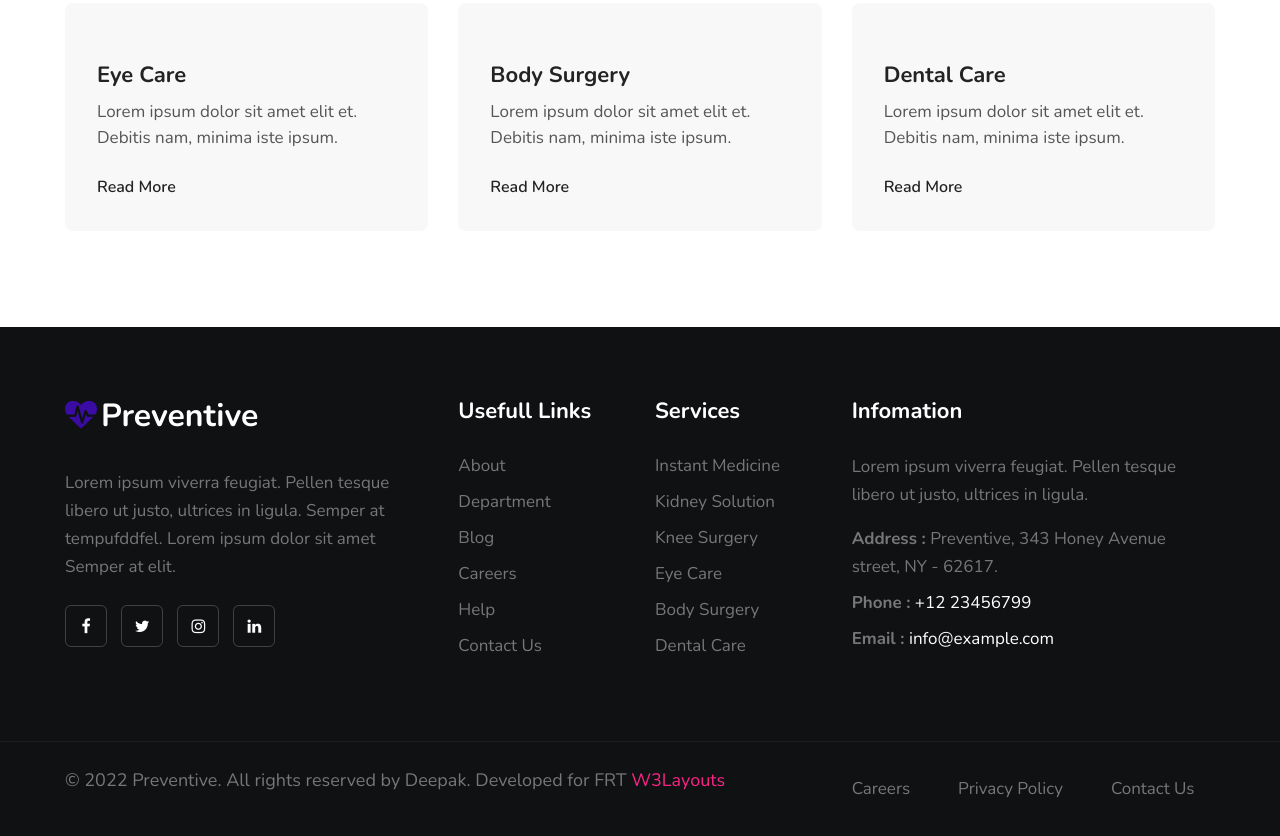
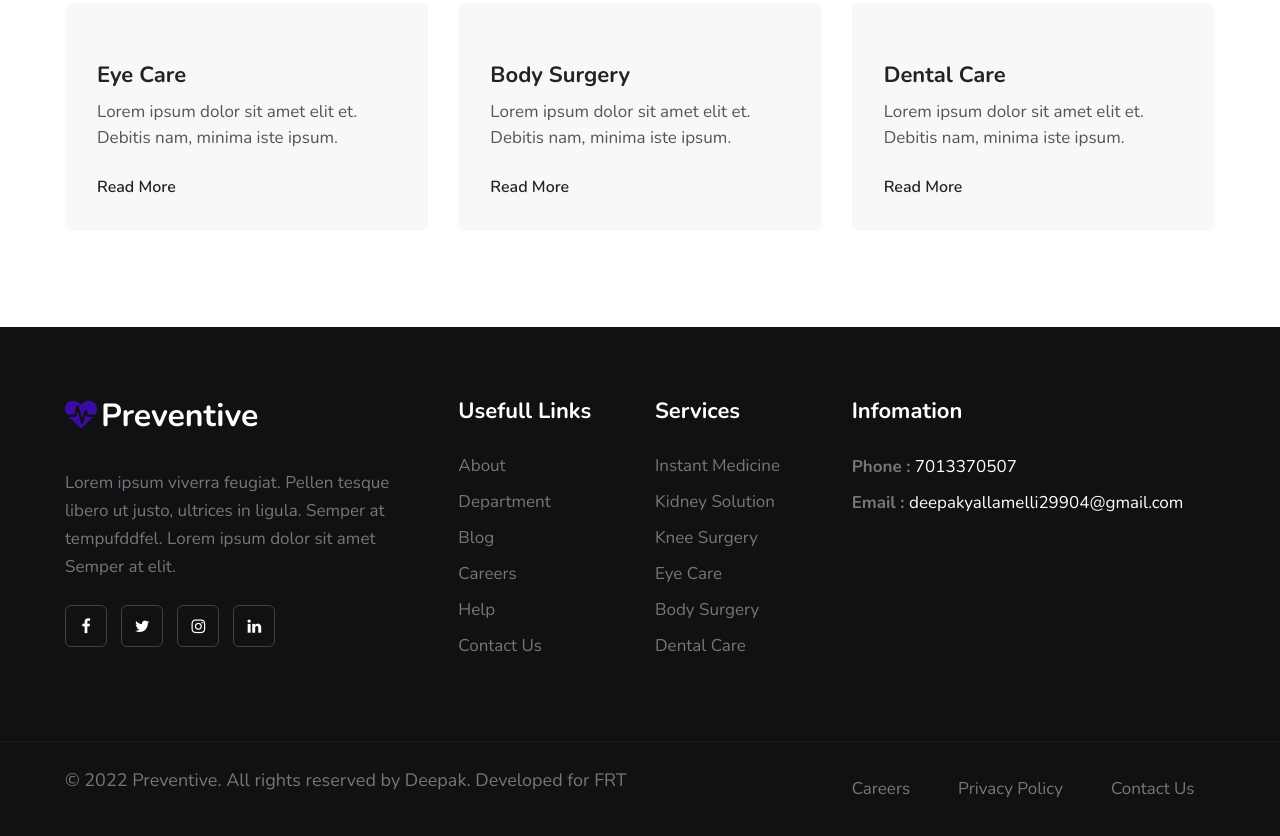
Before and after one commit to yallamellideepak/Health29, a plain HTML site: page services.html in a window 1280 px wide. Shown: the part 2337-3173 px from the top of the page. Drawn offline with nearby package versions, Linux system fonts and the light colour scheme.

Commit message:
Update services.html

```diff
--- a/services.html
+++ b/services.html
@@ -1,4 +1,3 @@
-
 <!doctype html>
 <html lang="zxx">
 
@@ -6,7 +5,7 @@
   <!-- Required meta tags -->
   <meta charset="utf-8">
   <meta name="viewport" content="width=device-width, initial-scale=1, shrink-to-fit=no">
-  <title>Preventive Medical Category Bootstrap Responsive Template | Services :: W3Layouts</title>
+  <title>Preventive Medical Category Bootstrap Responsive Template </title>
   <link href="//fonts.googleapis.com/css?family=Nunito:400,600,700&display=swap" rel="stylesheet">
   <!-- Template CSS -->
   <link rel="stylesheet" href="assets/css/style-starter.css">
@@ -516,10 +515,8 @@
           </div>
           <div class="col-lg-4 col-md-6 col-sm-7 footer-list-29 footer-4 mt-lg-0 mt-5">
             <h6 class="footer-title-29">Infomation</h6>
-            <p class="mb-3">Lorem ipsum viverra feugiat. Pellen tesque libero ut justo, ultrices in ligula.</p>
-            <p><strong>Address :</strong> Preventive, 343 Honey Avenue street, NY - 62617.</p>
-            <p class="my-2"><strong>Phone :</strong> <a href="tel:+12 23456799">+12 23456799</a></p>
-            <p><strong>Email :</strong> <a href="mailto:info@example.com">info@example.com</a></p>
+            <p class="my-2"><strong>Phone :</strong> <a href="tel:7013370507">7013370507</a></p>
+            <p><strong>Email :</strong> <a href="deepakyallamelli29904@gmail.com">deepakyallamelli29904@gmail.com</a></p>
 
 
           </div>
@@ -532,9 +529,7 @@
     <section class="w3l-copyright">
       <div class="container">
         <div class="row bottom-copies">
-          <p class="col-lg-8 copy-footer-29">© 2022 Preventive. All rights reserved by Deepak. Developed for FRT <a
-              href="https://w3layouts.com/" target="_blank">
-              W3Layouts</a></p>
+          <p class="col-lg-8 copy-footer-29">© 2022 Preventive. All rights reserved by Deepak. Developed for FRT </p>
 
           <div class="col-lg-4 footer-list-29">
             <ul class="d-flex text-lg-right">
```
